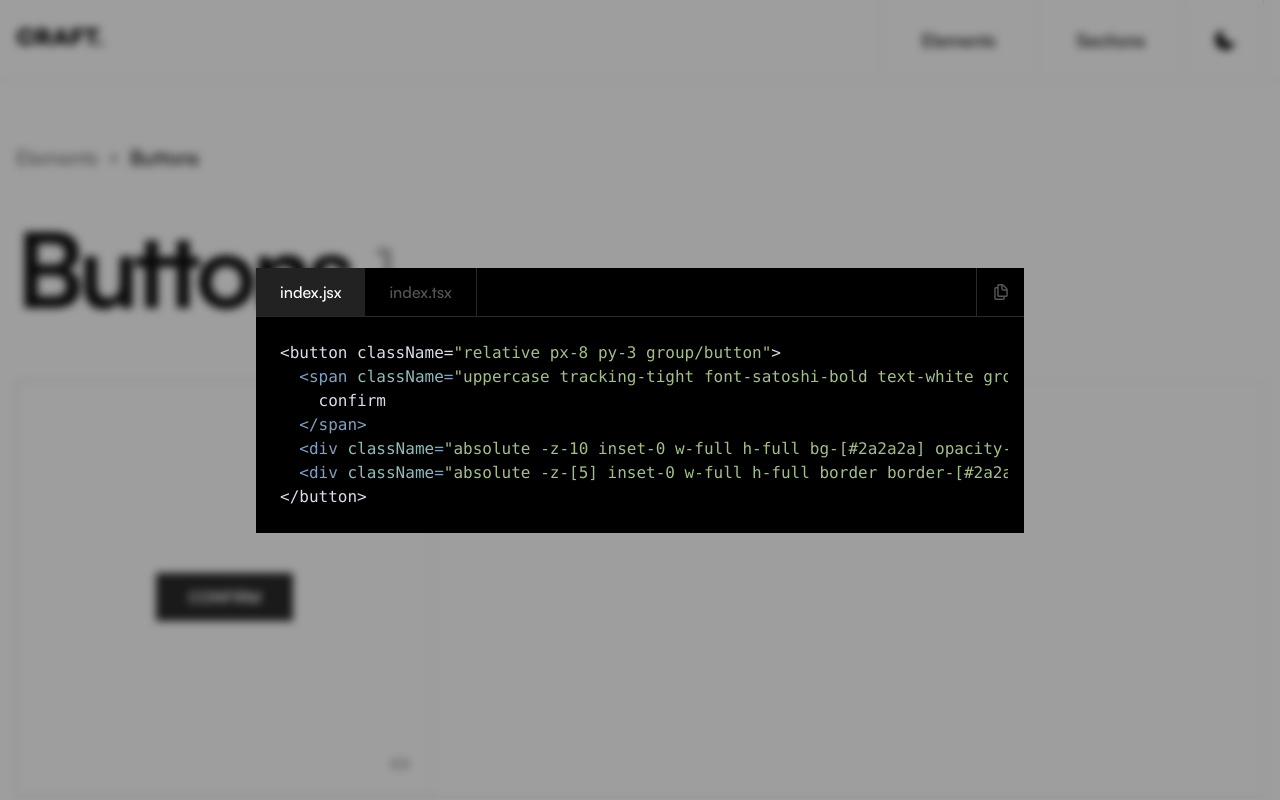
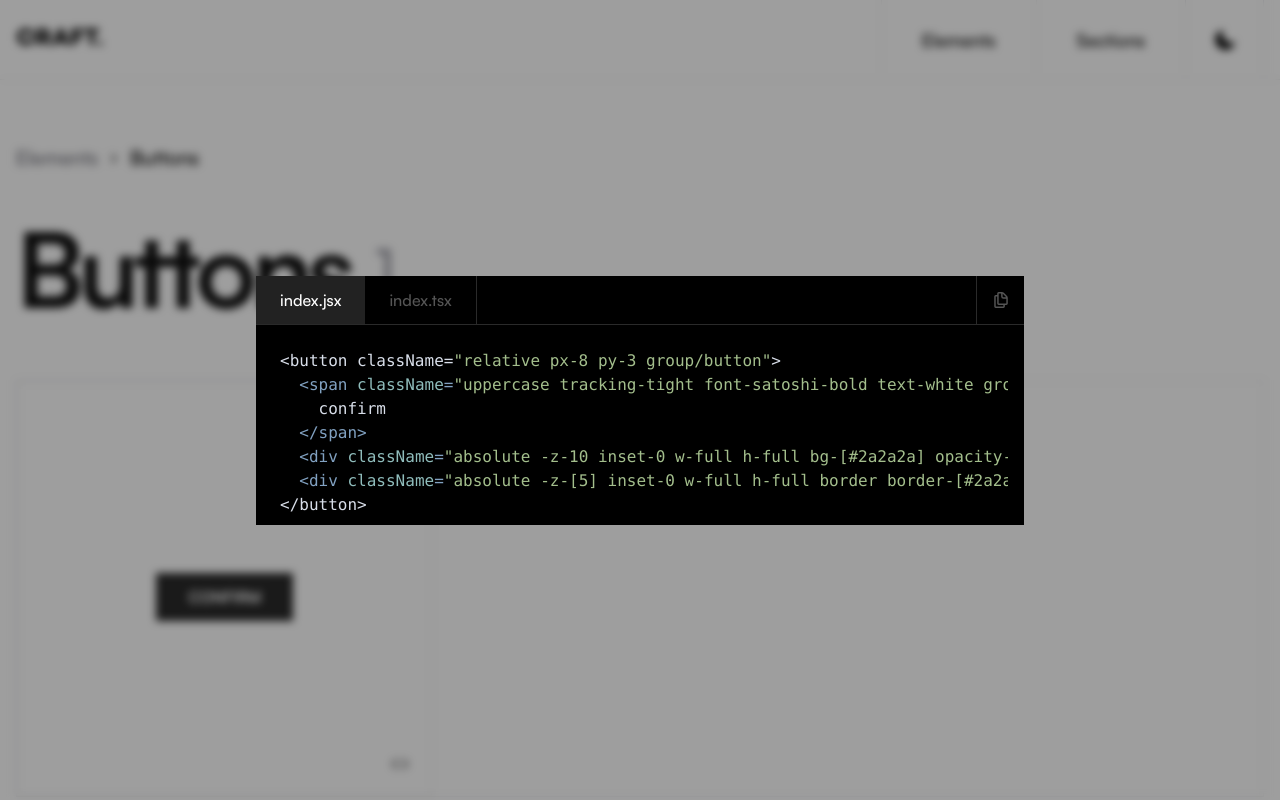
Before and after one commit to Jeff-Maina/craft, a Next.js app: page /elements/buttons in a window 1280 px wide. Both pictures are taken after a click on the button 400 px from the left and 764 px from the top of the page. Shown: the top 800 px of the page. Built offline with nearby package versions, Linux system fonts and the light colour scheme.

Commit message:
Refine code modal ui

```diff
--- a/src/app/(pages)/elements/buttons/(examples)/Button001/codeblock.tsx
+++ b/src/app/(pages)/elements/buttons/(examples)/Button001/codeblock.tsx
@@ -5,8 +5,7 @@ const javascript: string =
   </span>
   <div className="absolute -z-10 inset-0 w-full h-full bg-[#2a2a2a] opacity-1 group-hover/button:opacity-0 scale-100 group-hover/button:scale-0 transition-all duration-300"></div>
   <div className="absolute -z-[5] inset-0 w-full h-full border border-[#2a2a2a] scale-125 opacity-0 group-hover/button:scale-100 group-active/button:scale-105 group-hover/button:opacity-100 transition-all duration-300"></div>
-</button>
-`;
+</button>`;
 
 const typescript: string =
 `<button className="relative px-8 py-3 group/button">
@@ -15,8 +14,7 @@ const typescript: string =
   </span>
   <div className="absolute -z-10 inset-0 w-full h-full bg-[#2a2a2a] opacity-1 group-hover/button:opacity-0 scale-100 group-hover/button:scale-0 transition-all duration-300"></div>
   <div className="absolute -z-[5] inset-0 w-full h-full border border-[#2a2a2a] scale-125 opacity-0 group-hover/button:scale-100 group-active/button:scale-105 group-hover/button:opacity-100 transition-all duration-300"></div>
-</button>
-`;
+</button>`;
 
 export const codeblock = {
   javascript,
--- a/src/components/codeblock/CodeModal.tsx
+++ b/src/components/codeblock/CodeModal.tsx
@@ -50,7 +50,7 @@ const CodeModal: FC<ModalProps> = ({ modalProps }) => {
         className="w-[90%] h-auto transition-all duration-200 max-h-3/4  bg-black max-w-3xl overflow-hidden"
       >
         <header className="w-full flex items-center  border-b border-[#2a2a2a] font-satoshi-medium text-[#555] justify-between">
-          <div className="flex items-center text-sm lg:text-base h-12 border-r border-[#2a2a2a]">
+          <div className="flex items-center text-sm lg:text-base h-8 md:h-12 border-r border-[#2a2a2a]">
             <button
               className={`px-6 h-full hover:bg-[#111] hover:text-[#888] transition-all duration-150 ${
                 isJavaScript && activeClass
@@ -70,12 +70,12 @@ const CodeModal: FC<ModalProps> = ({ modalProps }) => {
           </div>
           <button
             onClick={copySnippet}
-            className="h-12 aspect-square grid place-items-center border-l border-[#2a2a2a] hover:bg-[#222] group/icon"
+            className="h-8 md:h-12 aspect-square grid place-items-center border-l border-[#2a2a2a] hover:bg-[#222] group/icon"
           >
             {buttonSvg}
           </button>
         </header>
-        <div className="p-3 lg:p-4 h-full pb-10">
+        <div className="p-3 lg:p-4 h-full !pb-0 md:pb-10">
           <SyntaxHighlighter
             wrapLines={true}
             language="javascript"
```
